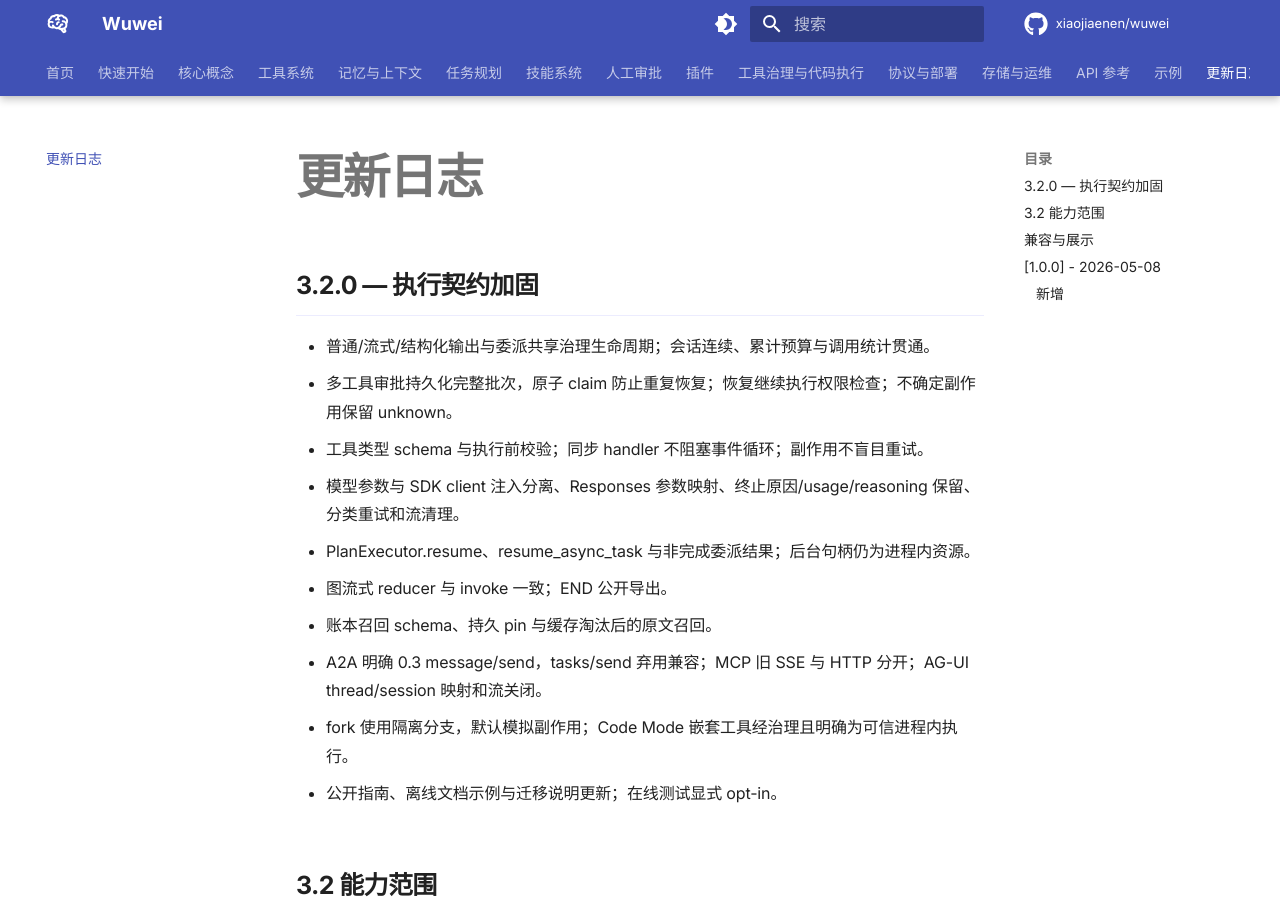
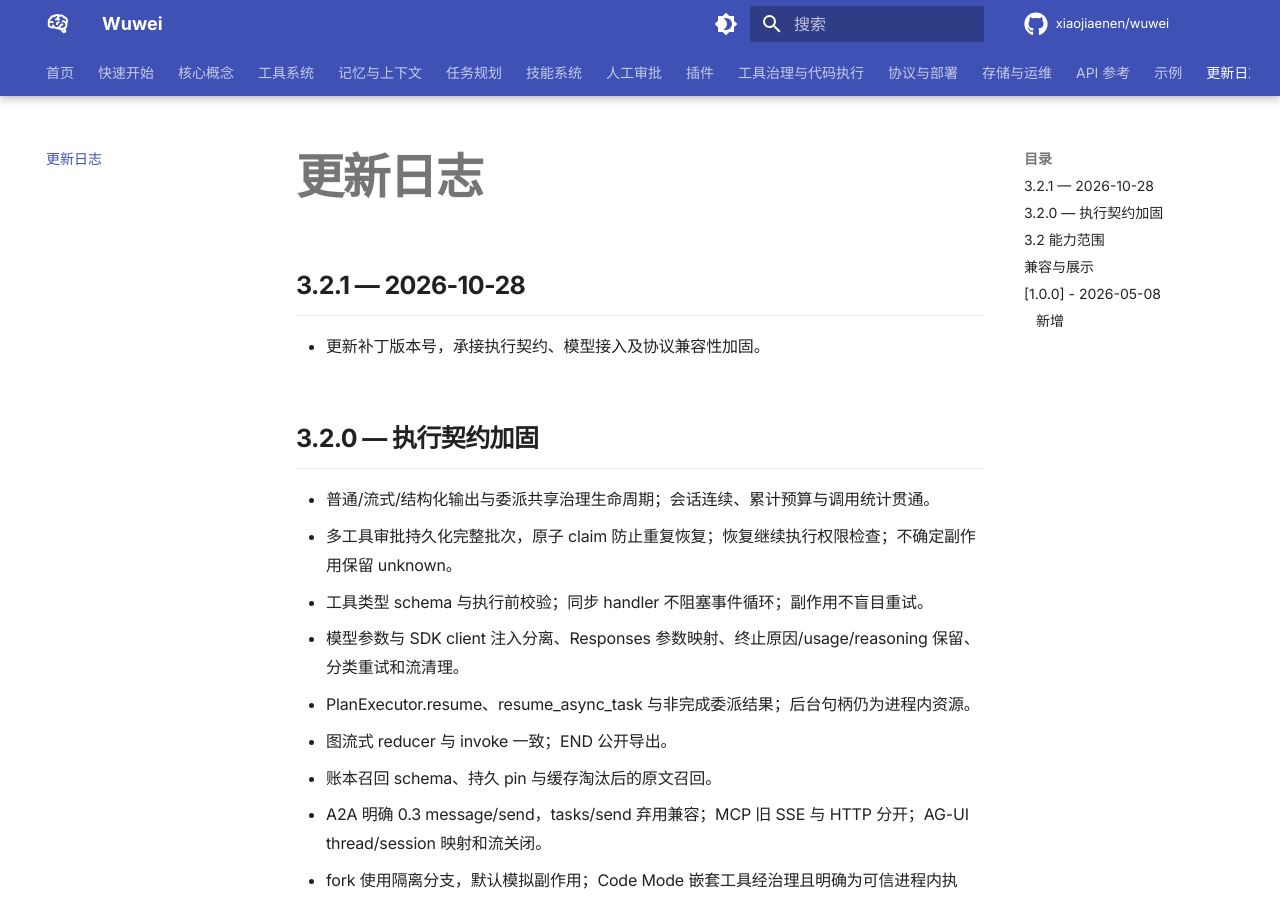
Before and after one commit to xiaojiaenen/wuwei, an MkDocs documentation site: the page built from docs/changelog.md, in a window 1280 px wide and 900 px high. Built offline with MkDocs 1.6.1 and Material for MkDocs 9.7.7, drawn with Linux system fonts in a browser that asks for light colours; comment, search, counter and statistics services are not loaded.

Commit message:
chore: bump version to 3.2.1

```diff
--- a/docs/changelog.md
+++ b/docs/changelog.md
@@ -1,4 +1,8 @@
 # 更新日志
+
+## 3.2.1 — 2026-10-28
+
+- 更新补丁版本号，承接执行契约、模型接入及协议兼容性加固。
 
 ## 3.2.0 — 执行契约加固
 
--- a/pyproject.toml
+++ b/pyproject.toml
@@ -4,7 +4,7 @@ build-backend = "setuptools.build_meta"
 
 [project]
 name = "wuwei"
-version = "3.2.0"
+version = "3.2.1"
 description = "Wuwei - 无为而治的 AI 智能体框架"
 authors = [{name = "xiaojiaenen", email = "xiaojiaenen@163.com"}]
 license = "Apache-2.0"
```
Also changed, not shown: CHANGELOG.md (+4 -0 lines).
